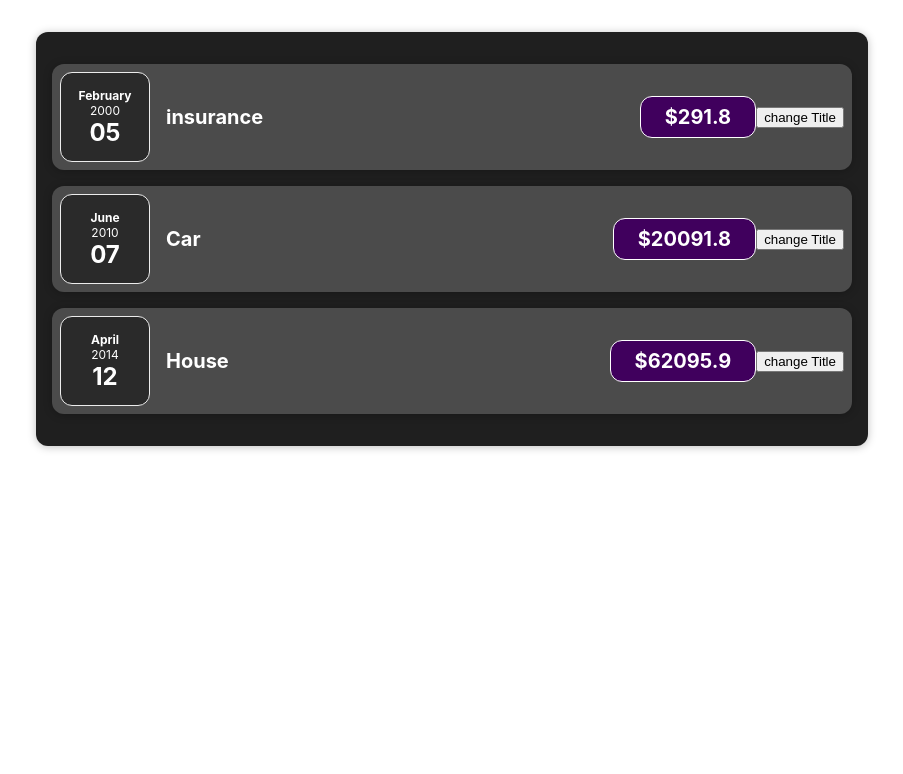
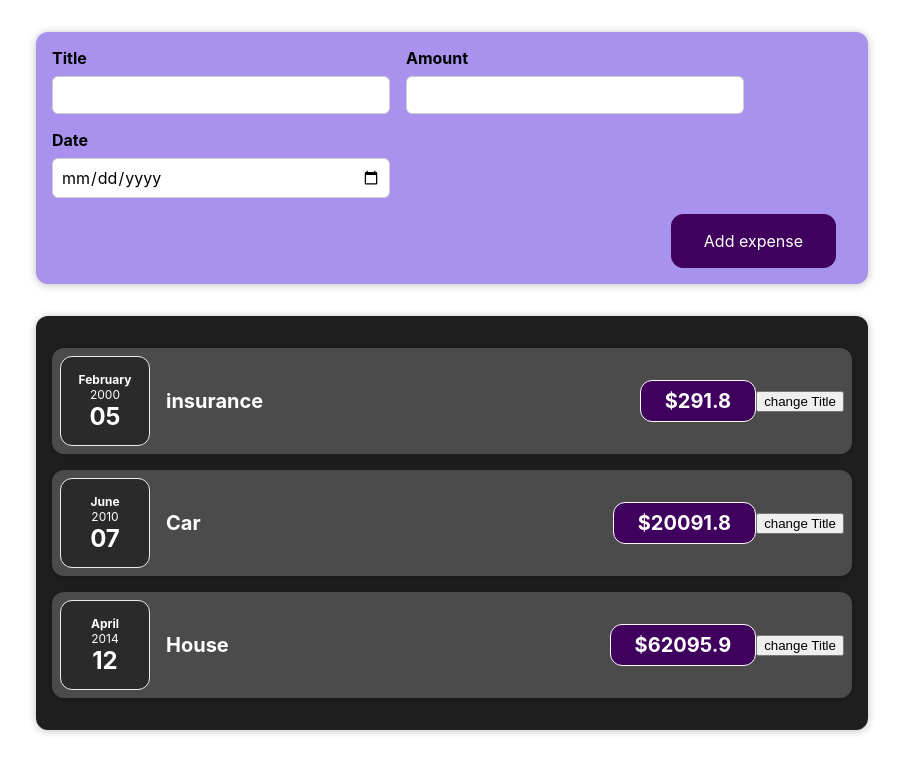
Before and after one commit to shuramishfuh/expense_tracker_BB, a React (Create React App) app: page / in a window 1280 px wide. Shown: the top 774 px of the page, without its empty margins (188-1091 px from the left). Built offline with nearby package versions, Linux system fonts and the light colour scheme.

Commit message:
updating ExpenseForm state with dependency on previous state not safe method

```diff
--- a/src/App.js
+++ b/src/App.js
@@ -1,6 +1,7 @@
 import './App.css';
 
 import Expenses from "./components/Expenses/Expenses";
+import NewExpense from "./components/NewExpense/NewExpense";
 
 function App() {
     const expenses = [
@@ -24,6 +25,7 @@
 
     return (
         <div>
+            <NewExpense/>
             <Expenses items={expenses}/>
         </div>
 
--- /dev/null
+++ b/src/components/NewExpense/ExpenseForm.css
@@ -0,0 +1,26 @@
+.new-expense__controls {
+    display: flex;
+    flex-wrap: wrap;
+    gap: 1rem;
+    margin-bottom: 1rem;
+    text-align: left;
+}
+
+.new-expense__control label {
+    font-weight: bold;
+    margin-bottom: 0.5rem;
+    display: block;
+}
+
+.new-expense__control input {
+    font: inherit;
+    padding: 0.5rem;
+    border-radius: 6px;
+    border: 1px solid #ccc;
+    width: 20rem;
+    max-width: 100%;
+}
+
+.new-expense__actions {
+    text-align: right;
+}
--- /dev/null
+++ b/src/components/NewExpense/ExpenseForm.js
@@ -0,0 +1,56 @@
+import './ExpenseForm.css'
+import {useState} from "react";
+
+//  manage state with one use state variable
+// ensuring to copy other variable that do not change
+//  back into the state variable
+const ExpenseForm = () => {
+    const [userInput, setUserInput] = useState({
+        enteredTitle: '',
+        enteredDate: '',
+        enteredAmount: '',
+    })
+
+    const titleChangeHandler = (event) => {
+        setUserInput({
+            ...userInput,
+            enteredTitle: event.target.value
+        });
+    };
+    const amountChangeHandler = (event) => {
+        setUserInput({
+            ...userInput,
+            enteredAmount: event.target.value
+        });
+
+    };
+    const dateChangeHandler = (event) => {
+        setUserInput({
+            ...userInput,
+            enteredDate: event.target.value
+        });
+    };
+
+    return (
+        <form>
+            <div className="new-expense__controls">
+                <div className="new-expense__control">
+                    <label> Title</label>
+                    <input type="text" onChange={titleChangeHandler}/>
+                </div>
+                <div className="new-expense__control">
+                    <label> Amount</label>
+                    <input type="number" min="0.01" step="0.01" onChange={amountChangeHandler}/>
+                </div>
+                <div className="new-expense__control">
+                    <label> Date</label>
+                    <input type="date" min="2019-01-01" step="2022-12-31" onChange={dateChangeHandler}/>
+                </div>
+            </div>
+            <div className="new-expense__actions">
+                <button type="submit">Add expense</button>
+            </div>
+        </form>
+    );
+};
+export default ExpenseForm;
--- /dev/null
+++ b/src/components/NewExpense/NewExpense.css
@@ -0,0 +1,38 @@
+.new-expense {
+    background-color: #a892ee;
+    padding: 1rem;
+    margin: 2rem auto;
+    width: 50rem;
+    max-width: 95%;
+    border-radius: 12px;
+    text-align: center;
+    box-shadow: 0 1px 8px rgba(0, 0, 0, 0.25);
+}
+
+.new-expense button {
+    font: inherit;
+    cursor: pointer;
+    padding: 1rem 2rem;
+    border: 1px solid #40005d;
+    background-color: #40005d;
+    color: white;
+    border-radius: 12px;
+    margin-right: 1rem;
+}
+
+.new-expense button:hover,
+.new-expense button:active {
+    background-color: #510674;
+    border-color: #510674;
+}
+
+.new-expense button.alternative {
+    color: #220131;
+    border-color: transparent;
+    background-color: transparent;
+}
+
+.new-expense button.alternative:hover,
+.new-expense button.alternative:active {
+    background-color: #ddb3f8;
+}
--- /dev/null
+++ b/src/components/NewExpense/NewExpense.js
@@ -0,0 +1,12 @@
+import './NewExpense.css'
+import ExpenseForm from "./ExpenseForm";
+
+const NewExpense = () => {
+
+    return (
+        <div className="new-expense">
+            <ExpenseForm/>
+        </div>
+    );
+};
+export default NewExpense;
```
